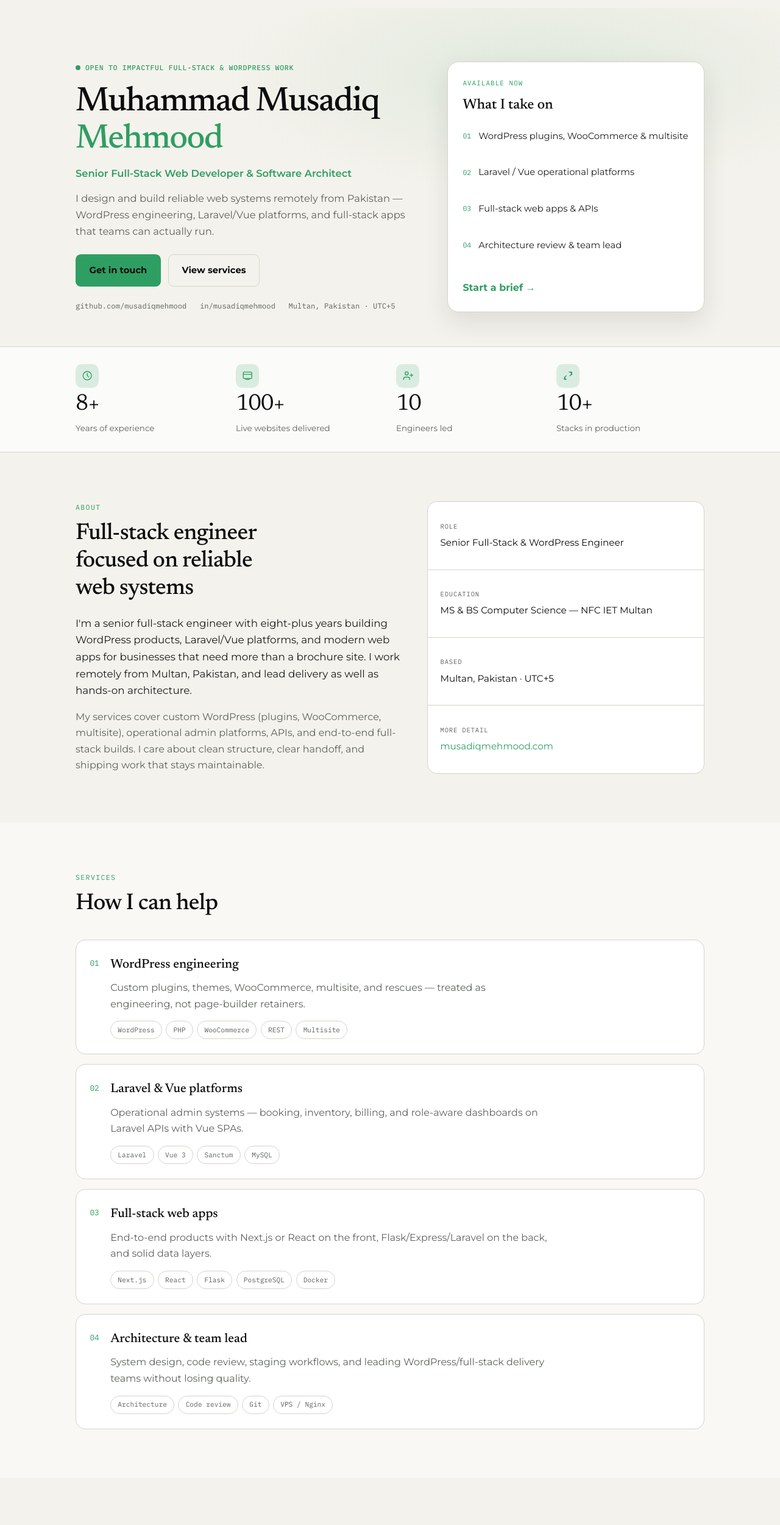
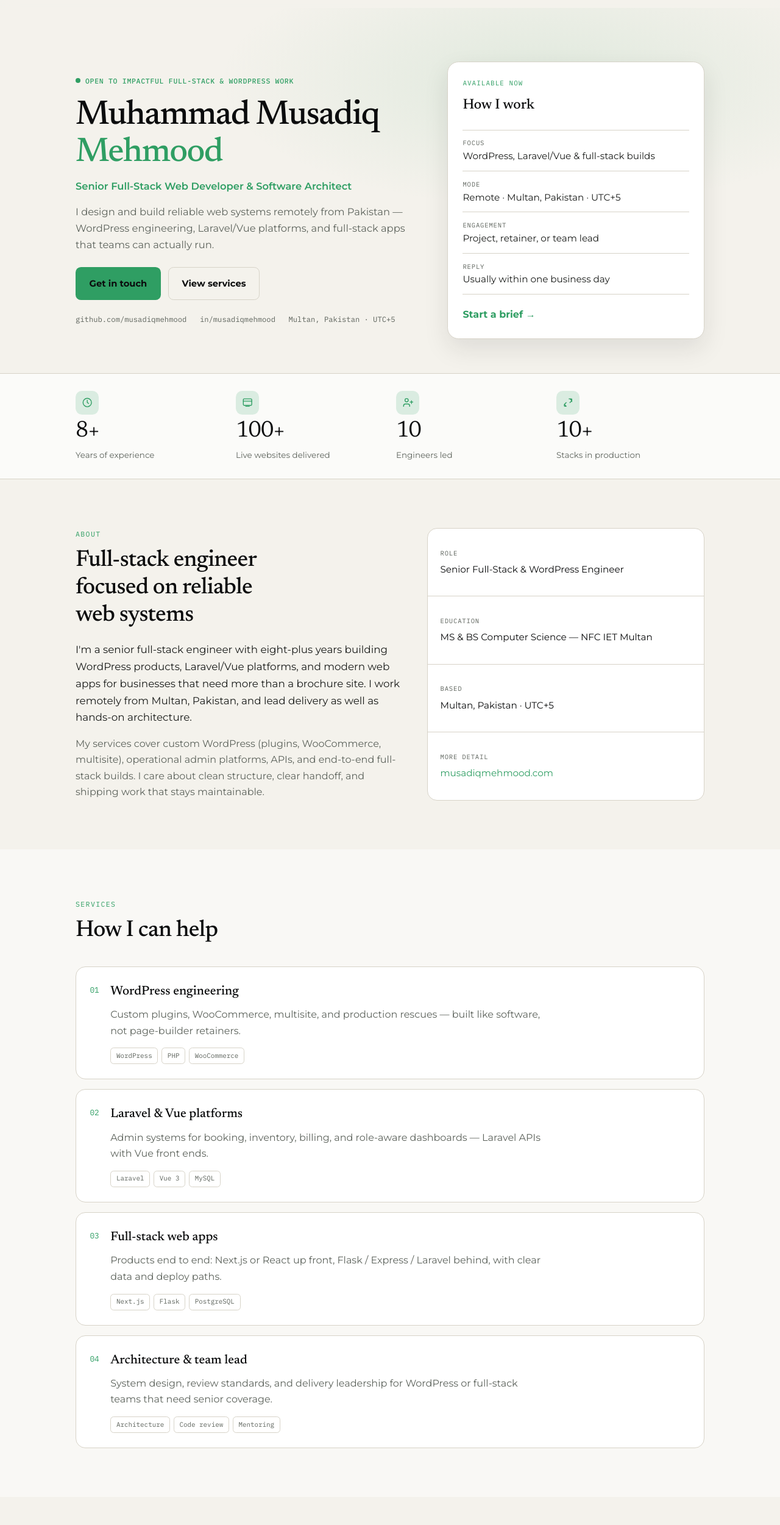
Before and after one commit to musadiqmehmood/musadiqmehmood.github.io, a plain HTML site: page index.html in a window 1280 px wide. Shown: the part 56-2557 px from the top of the page at 61% size. Drawn offline with Linux system fonts and the light colour scheme.

Commit message:
Polish weak spots: contact balance, hero panel, quieter tags
Replace service-repeat hero list with work details, equalize contact
columns, tighten service/experience copy, and soften pill tags.

```diff
--- a/index.html
+++ b/index.html
@@ -133,25 +133,25 @@
             <span>Multan, Pakistan · UTC+5</span>
           </div>
         </div>
-        <aside class="hero-panel reveal" aria-label="At a glance">
+        <aside class="hero-panel reveal" aria-label="Working details">
           <p class="hero-panel-kicker">Available now</p>
-          <h2 class="hero-panel-title">What I take on</h2>
+          <h2 class="hero-panel-title">How I work</h2>
           <ul class="hero-panel-list">
             <li>
-              <span class="hero-panel-num">01</span>
-              <span>WordPress plugins, WooCommerce &amp; multisite</span>
+              <span class="hero-panel-label">Focus</span>
+              <span>WordPress, Laravel/Vue &amp; full-stack builds</span>
             </li>
             <li>
-              <span class="hero-panel-num">02</span>
-              <span>Laravel / Vue operational platforms</span>
+              <span class="hero-panel-label">Mode</span>
+              <span>Remote · Multan, Pakistan · UTC+5</span>
             </li>
             <li>
-              <span class="hero-panel-num">03</span>
-              <span>Full-stack web apps &amp; APIs</span>
+              <span class="hero-panel-label">Engagement</span>
+              <span>Project, retainer, or team lead</span>
             </li>
             <li>
-              <span class="hero-panel-num">04</span>
-              <span>Architecture review &amp; team lead</span>
+              <span class="hero-panel-label">Reply</span>
+              <span>Usually within one business day</span>
             </li>
           </ul>
           <a class="hero-panel-link" href="#contact">Start a brief →</a>
@@ -241,9 +241,9 @@
             <div class="system-index">01</div>
             <div class="system-body">
               <h3>WordPress engineering</h3>
-              <p>Custom plugins, themes, WooCommerce, multisite, and rescues — treated as engineering, not page-builder retainers.</p>
+              <p>Custom plugins, WooCommerce, multisite, and production rescues — built like software, not page-builder retainers.</p>
               <div class="tags">
-                <span>WordPress</span><span>PHP</span><span>WooCommerce</span><span>REST</span><span>Multisite</span>
+                <span>WordPress</span><span>PHP</span><span>WooCommerce</span>
               </div>
             </div>
           </article>
@@ -251,9 +251,9 @@
             <div class="system-index">02</div>
             <div class="system-body">
               <h3>Laravel &amp; Vue platforms</h3>
-              <p>Operational admin systems — booking, inventory, billing, and role-aware dashboards on Laravel APIs with Vue SPAs.</p>
+              <p>Admin systems for booking, inventory, billing, and role-aware dashboards — Laravel APIs with Vue front ends.</p>
               <div class="tags">
-                <span>Laravel</span><span>Vue 3</span><span>Sanctum</span><span>MySQL</span>
+                <span>Laravel</span><span>Vue 3</span><span>MySQL</span>
               </div>
             </div>
           </article>
@@ -261,9 +261,9 @@
             <div class="system-index">03</div>
             <div class="system-body">
               <h3>Full-stack web apps</h3>
-              <p>End-to-end products with Next.js or React on the front, Flask/Express/Laravel on the back, and solid data layers.</p>
+              <p>Products end to end: Next.js or React up front, Flask / Express / Laravel behind, with clear data and deploy paths.</p>
               <div class="tags">
-                <span>Next.js</span><span>React</span><span>Flask</span><span>PostgreSQL</span><span>Docker</span>
+                <span>Next.js</span><span>Flask</span><span>PostgreSQL</span>
               </div>
             </div>
           </article>
@@ -271,9 +271,9 @@
             <div class="system-index">04</div>
             <div class="system-body">
               <h3>Architecture &amp; team lead</h3>
-              <p>System design, code review, staging workflows, and leading WordPress/full-stack delivery teams without losing quality.</p>
+              <p>System design, review standards, and delivery leadership for WordPress or full-stack teams that need senior coverage.</p>
               <div class="tags">
-                <span>Architecture</span><span>Code review</span><span>Git</span><span>VPS / Nginx</span>
+                <span>Architecture</span><span>Code review</span><span>Mentoring</span>
               </div>
             </div>
           </article>
@@ -299,7 +299,7 @@
               <li>Keep AI helpers advisory with clear process boundaries.</li>
             </ul>
             <div class="tags">
-              <span>Python</span><span>Flask</span><span>Next.js</span><span>Laravel</span><span>Vue 3</span><span>PostgreSQL</span>
+              <span>Flask</span><span>Next.js</span><span>Laravel</span><span>PostgreSQL</span>
             </div>
           </article>
 
@@ -316,7 +316,7 @@
               <li>Mentor engineers while still shipping production WordPress work.</li>
             </ul>
             <div class="tags">
-              <span>WordPress</span><span>PHP</span><span>WooCommerce</span><span>Git</span>
+              <span>WordPress</span><span>PHP</span><span>WooCommerce</span>
             </div>
           </article>
 
@@ -329,7 +329,7 @@
               <li>Stabilized production WordPress estates and shipped reusable Laravel components.</li>
             </ul>
             <div class="tags">
-              <span>Laravel</span><span>PHP 8</span><span>WordPress</span><span>MySQL</span>
+              <span>Laravel</span><span>WordPress</span><span>MySQL</span>
             </div>
           </article>
 
@@ -342,7 +342,7 @@
               <li>Introduced structured QA and Agile delivery inside the division.</li>
             </ul>
             <div class="tags">
-              <span>WordPress</span><span>PHP</span><span>WooCommerce</span>
+              <span>WordPress</span><span>WooCommerce</span>
             </div>
           </article>
 
@@ -355,7 +355,7 @@
               <li>Supported hosting, performance, and first production WordPress deployments.</li>
             </ul>
             <div class="tags">
-              <span>HTML</span><span>CSS</span><span>JavaScript</span><span>WordPress</span>
+              <span>WordPress</span><span>JavaScript</span>
             </div>
           </article>
         </div>
@@ -387,7 +387,7 @@
               <h3>Backend &amp; Cloud</h3>
             </div>
             <div class="tags">
-              <span>Laravel</span><span>WordPress</span><span>Flask</span><span>Express</span><span>Next.js</span><span>Vue</span><span>Docker</span><span>Nginx</span><span>VPS</span>
+              <span>Laravel</span><span>WordPress</span><span>Flask</span><span>Next.js</span><span>Vue</span><span>Docker</span><span>Nginx</span>
             </div>
           </article>
 
@@ -399,7 +399,7 @@
               <h3>Data &amp; Messaging</h3>
             </div>
             <div class="tags">
-              <span>PostgreSQL</span><span>MySQL</span><span>Redis</span><span>REST</span><span>Prisma</span><span>JWT</span>
+              <span>PostgreSQL</span><span>MySQL</span><span>Redis</span><span>REST</span><span>JWT</span>
             </div>
           </article>
 
@@ -411,7 +411,7 @@
               <h3>AI &amp; Workflow</h3>
             </div>
             <div class="tags">
-              <span>Claude AI</span><span>GitHub Copilot</span><span>Cursor</span><span>Ollama</span><span>Prompt Engineering</span>
+              <span>Claude</span><span>Cursor</span><span>Copilot</span><span>Ollama</span>
             </div>
           </article>
         </div>
@@ -422,15 +422,18 @@
       <div class="container">
         <div class="contact-panel reveal">
           <div class="contact-copy-col">
-            <p class="section-eyebrow">Contact</p>
-            <h2 class="section-title contact-title">Let's build something reliable</h2>
-            <p class="contact-copy">
-              Open to WordPress, Laravel/Vue, or full-stack engagements. The fastest way to reach me is email.
-            </p>
+            <div class="contact-copy-top">
+              <p class="section-eyebrow">Contact</p>
+              <h2 class="section-title contact-title">Let's build something reliable</h2>
+              <p class="contact-copy">
+                Open for WordPress, Laravel/Vue, or full-stack work. Share a short brief — I usually reply within one business day.
+              </p>
+            </div>
             <div class="contact-cta">
               <a class="btn btn-primary" href="mailto:musadiqmehmood012@gmail.com">Email me</a>
               <a class="btn btn-ghost" href="https://wa.me/923030759014" target="_blank" rel="noopener">WhatsApp</a>
             </div>
+            <p class="contact-note">Prefer email for project briefs. WhatsApp works for quick questions.</p>
           </div>
           <div class="contact-channels">
             <a class="channel" href="mailto:musadiqmehmood012@gmail.com">
@@ -446,13 +449,9 @@
               <span class="channel-value">github.com/musadiqmehmood</span>
             </a>
             <a class="channel" href="https://musadiqmehmood.com/" target="_blank" rel="noopener">
-              <span class="channel-label">Practice site</span>
+              <span class="channel-label">Site</span>
               <span class="channel-value">musadiqmehmood.com</span>
             </a>
-            <div class="channel">
-              <span class="channel-label">Based</span>
-              <span class="channel-value">Multan, Pakistan · UTC+5</span>
-            </div>
           </div>
         </div>
       </div>
--- a/styles.css
+++ b/styles.css
@@ -334,24 +334,26 @@ html[data-theme="light"] .theme-toggle .icon-sun { display: block; }
 }
 .hero-panel-list {
   display: grid;
-  gap: 0.85rem;
+  gap: 0;
   flex: 1;
-  margin-bottom: 1.35rem;
+  margin-bottom: 1.25rem;
+  border-top: 1px solid var(--line);
 }
 .hero-panel-list li {
   display: grid;
-  grid-template-columns: auto 1fr;
-  gap: 0.75rem;
-  align-items: start;
+  gap: 0.2rem;
+  padding: 0.85rem 0;
+  border-bottom: 1px solid var(--line);
   color: var(--ink);
-  font-size: 0.92rem;
-  line-height: 1.45;
+  font-size: 0.95rem;
+  line-height: 1.4;
 }
-.hero-panel-num {
+.hero-panel-label {
   font-family: var(--font-mono);
-  font-size: 0.72rem;
-  color: var(--accent);
-  padding-top: 0.15rem;
+  font-size: 0.66rem;
+  letter-spacing: 0.08em;
+  text-transform: uppercase;
+  color: var(--muted);
 }
 .hero-panel-link {
   display: inline-flex;
@@ -549,15 +551,15 @@ html[data-theme="light"] .theme-toggle .icon-sun { display: block; }
 .tags {
   display: flex;
   flex-wrap: wrap;
-  gap: 0.4rem;
+  gap: 0.35rem;
 }
 .tags span {
   font-family: var(--font-mono);
-  font-size: 0.7rem;
+  font-size: 0.68rem;
   color: var(--muted);
   border: 1px solid var(--line);
-  border-radius: 999px;
-  padding: 0.3rem 0.7rem;
+  border-radius: 0.35rem;
+  padding: 0.22rem 0.55rem;
 }
 
 /* ---------- Experience ---------- */
@@ -664,12 +666,12 @@ html[data-theme="light"] .theme-toggle .icon-sun { display: block; }
 }
 .tool-card .tags span {
   font-family: var(--font-sans);
-  font-size: 0.8rem;
+  font-size: 0.78rem;
   font-weight: 600;
   color: var(--heading);
   background: color-mix(in srgb, var(--bg) 65%, var(--paper));
-  border-radius: 0.5rem;
-  padding: 0.4rem 0.75rem;
+  border-radius: 0.4rem;
+  padding: 0.35rem 0.65rem;
 }
 .tool-card .tags .tag-accent {
   background: var(--accent);
@@ -684,37 +686,58 @@ html[data-theme="light"] .theme-toggle .icon-sun { display: block; }
 }
 .contact-panel {
   display: grid;
-  grid-template-columns: 1.2fr 0.9fr;
+  grid-template-columns: 1fr 1fr;
   gap: 2rem;
+  align-items: stretch;
   padding: 2rem;
   border: 1px solid var(--line);
   border-radius: 1.15rem;
   background: var(--paper);
 }
+.contact-copy-col {
+  display: flex;
+  flex-direction: column;
+  justify-content: space-between;
+  gap: 1.25rem;
+  min-height: 100%;
+}
+.contact-copy-top { min-width: 0; }
 .contact-title {
-  max-width: 16ch;
+  max-width: 14ch;
   margin-bottom: 0.85rem;
 }
 .contact-copy {
   color: var(--muted);
-  margin-bottom: 1.35rem;
-  max-width: 40ch;
+  max-width: 38ch;
+  margin-bottom: 0;
 }
 .contact-cta {
   display: flex;
   flex-wrap: wrap;
   gap: 0.7rem;
 }
+.contact-note {
+  font-family: var(--font-mono);
+  font-size: 0.72rem;
+  color: var(--muted);
+  line-height: 1.45;
+  margin-top: auto;
+}
 .contact-channels {
   border: 1px solid var(--line);
   border-radius: 0.9rem;
   overflow: hidden;
   background: color-mix(in srgb, var(--bg) 50%, var(--paper));
+  display: flex;
+  flex-direction: column;
+  height: 100%;
 }
 .channel {
   display: grid;
   gap: 0.2rem;
-  padding: 1rem 1.1rem;
+  flex: 1;
+  justify-content: center;
+  padding: 1.05rem 1.15rem;
   border-bottom: 1px solid var(--line);
 }
 .channel:last-child { border-bottom: 0; }
```
